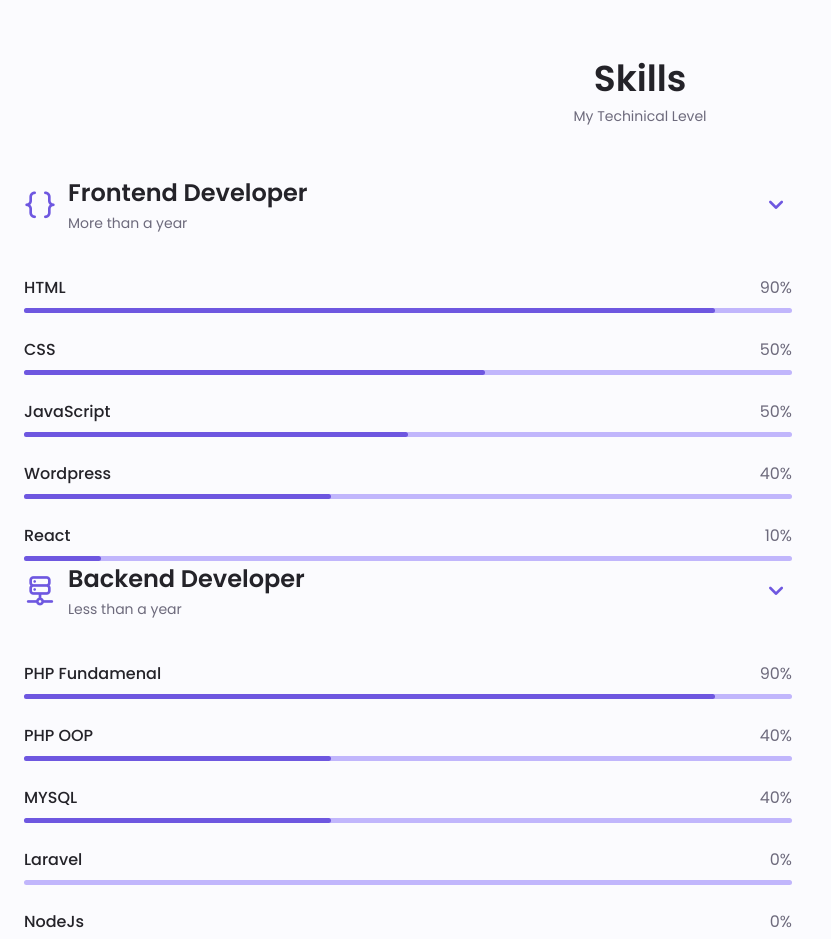
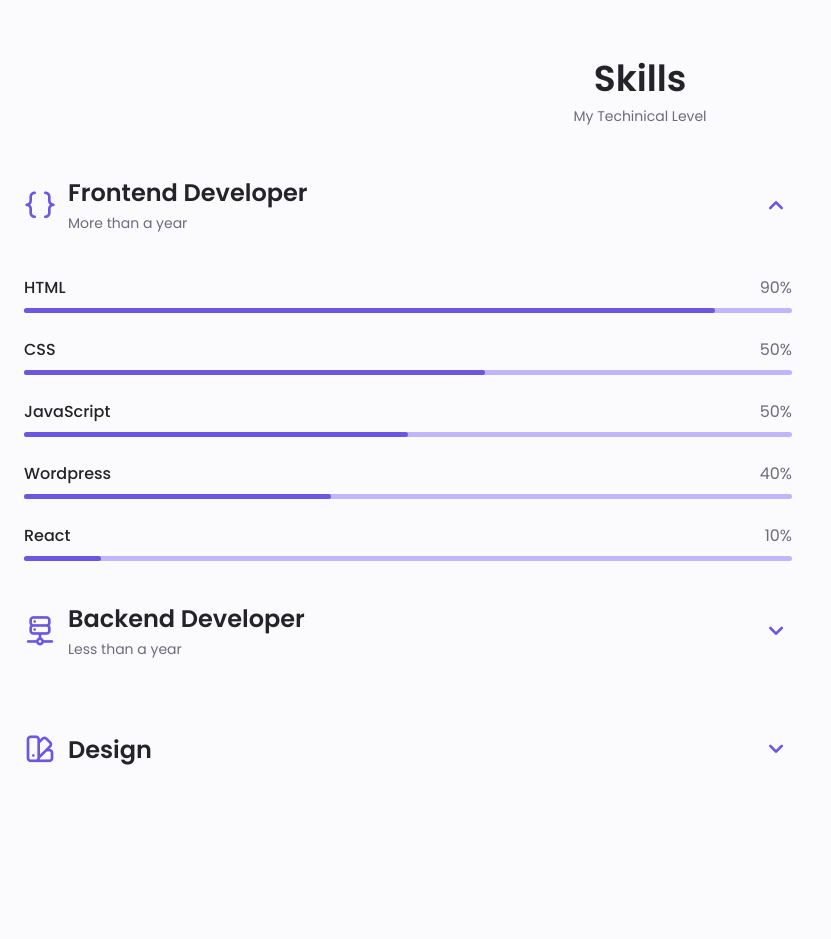
Before and after one commit to Ayoola32/Portfolio-Website, a PHP site: page / in a window 1280 px wide. Shown: the part 1416-2355 px from the top of the page, without its empty margins (0-831 px from the left). After the commit the page ends 2181 px from the top, so only its background shows below. Run offline with PHP 8.4, Linux system fonts and the light colour scheme.

Commit message:
skills styles added to close and hide the arrow

```diff
--- a/assets/css/styles.css
+++ b/assets/css/styles.css
@@ -518,6 +518,21 @@ justify-content: center;
   width: 10%;
 }
 
+/* Skills Close */
+.skills__close .skills__list{
+  height: 0;
+  overflow: hidden;
+}
+
+.skills__open .skills__list{
+  height: max-content;
+  margin-bottom: var(--mb-2-5);
+}
+
+.skills__open .skills__arrow{
+  transform: rotate(-180deg);
+}
+
 
 /*==================== QUALIFICATION ====================*/
 
--- a/index.php
+++ b/index.php
@@ -179,7 +179,7 @@
                 <div class="skills__container container grid">
                     <div>
                         <!--==================== SKILLS 1====================-->
-                        <div class="skills__content">
+                        <div class="skills__content skills__open">
                             <div class="skills__header">
                                 <i class="uil uil-brackets-curly skills__icon"></i>
                                 <div>
@@ -239,7 +239,7 @@
                         </div>
 
                         <!--==================== SKILLS 2====================-->
-                        <div class="skills__content">
+                        <div class="skills__content skills__close">
                             <div class="skills__header">
                                 <i class="uil uil-server-network skills__icon"></i>
                                 <div>
@@ -301,7 +301,7 @@
 
                     <div>
                         <!--==================== SKILLS 3====================-->
-                        <div class="skills__content">
+                        <div class="skills__content skills__close">
                             <div class="skills__header">
                                 <i class="uil uil-swatchbook skills__icon"></i>
                                 <div>
```
